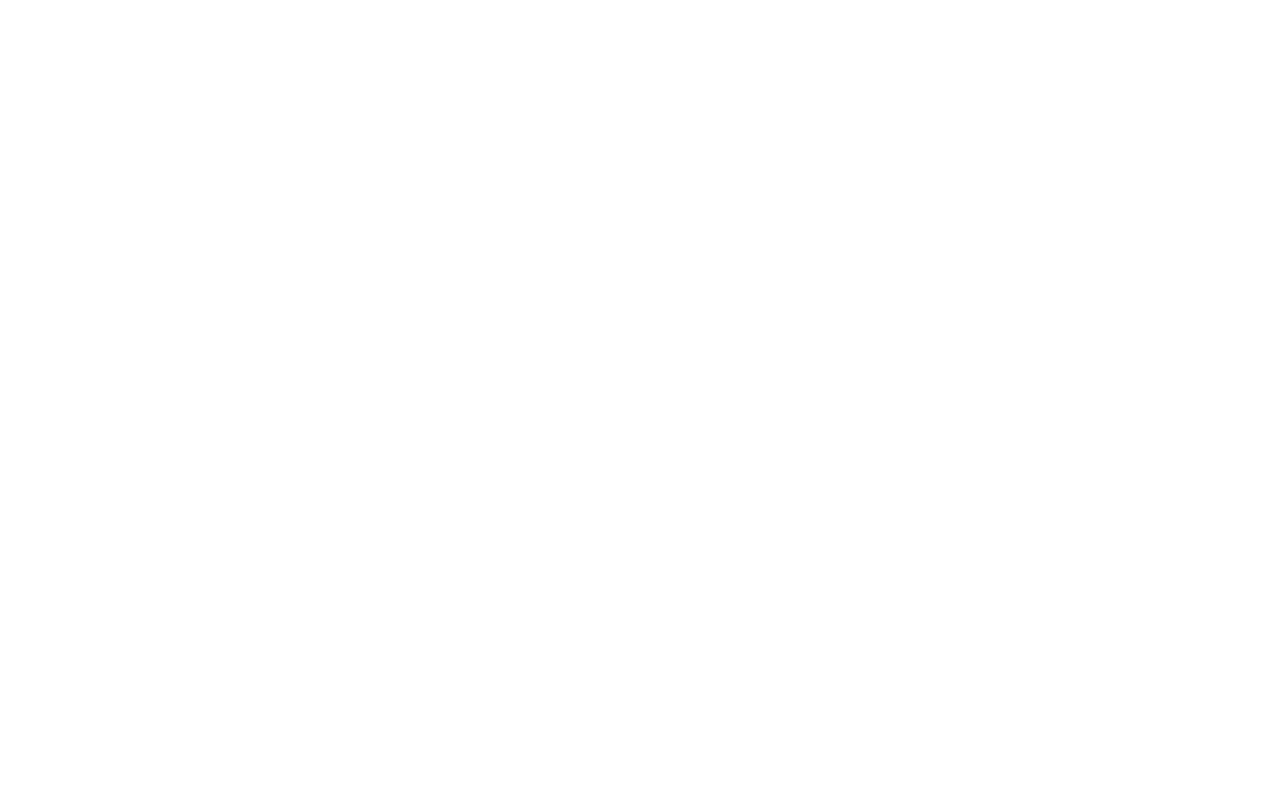
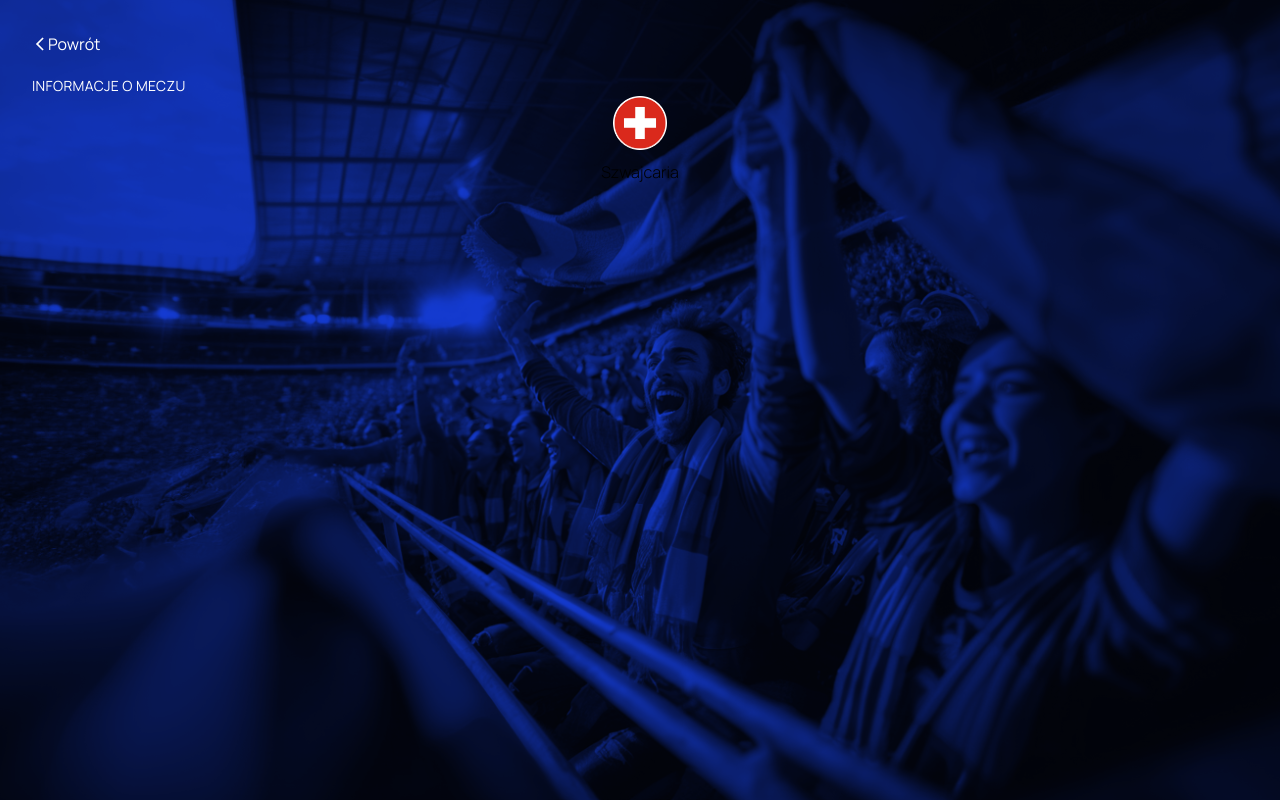
Before and after one commit to KadeoPL/Bet-App, a React (Vite) app: page /MatchInfo in a window 1280 px wide. Before the commit this address had no page. Built offline with nearby package versions, Linux system fonts and the light colour scheme.

Commit message:
add new page

```diff
--- a/src/App.jsx
+++ b/src/App.jsx
@@ -5,6 +5,7 @@
 import Login from './pages/Login';
 import Scoreboard from './pages/Scoreboard';
 import Matches from './pages/Matches';
+import MatchInfo from './pages/MatchInfo';
 
 function App() {
   const { user } = useContext(UserContext);
@@ -16,6 +17,7 @@
         <Route path="/Scoreboard" element={<Scoreboard />} />
         <Route path="/Home" element={<Home />} />
         <Route path="/Matches" element={<Matches />} />
+        <Route path="/MatchInfo" element={<MatchInfo />} />
       </Routes>
     </Router>
   );
--- a/src/pages/Home.jsx
+++ b/src/pages/Home.jsx
@@ -2,10 +2,16 @@
 import { useContext, useEffect, useState} from 'react';
 import { getUserPoints } from '../services/userService';
 import MobileNav from "../components/MobileNav"
+import { useNavigate } from 'react-router-dom';
 
 export default function Home() {
   const { user } = useContext(UserContext);
   const [userPoints, setUserPoints] = useState('');
+  const navigate = useNavigate();
+
+  const handleClick = () => {
+    navigate('/matchinfo');
+  };
 
   useEffect(() => {
     async function fetchData() {
@@ -32,6 +38,7 @@
       <MobileNav />
       <div className='min-h-screen w-full bg-blue bg-bgmain bg-cover bg-blend-multiply bg-top bg-no-repeat bg-fixed p-12 font-manrope '>
         <div className='md:flex md:flex-row md:justify-between'>
+        <button onClick={handleClick}> Przejdz </button>
           <h1 className='text-white font-bold text-5xl'>Witaj, {user.login}!</h1>
           <div className='flex flex-row items-center'>
             <div className='text-white mr-3'>Twoja liczba punktów: </div>
--- /dev/null
+++ b/src/pages/MatchInfo.jsx
@@ -0,0 +1,33 @@
+import { useNavigate } from "react-router-dom"
+import { MdOutlineArrowBackIos } from "react-icons/md";
+import Flag from "../../public/img/flags/Szwajcaria.png"
+
+export default function MatchInfo(matchId) {
+    const navigate = useNavigate();
+
+    const backNavigate = () => {
+        navigate('/matches')
+    }
+
+    return (
+        <>
+            <div className='min-h-screen w-full bg-blue bg-bgmain bg-cover bg-blend-multiply bg-top bg-no-repeat bg-fixed p-8 font-manrope '>
+            <div>
+                <div
+                onClick={backNavigate}
+                className="flex flex-row items-center text-white hover:scale-110">
+                <MdOutlineArrowBackIos /> Powrót</div>
+            </div>
+            <div className="mt-5 text-white uppercase text-sm tracking-wide">Informacje o meczu</div>
+            <div className="flex flex-col items-center">
+                        <div className={`h-14 aspect-square rounded-full`}>
+                            <img src={Flag}></img>
+                        </div>
+                        <div className="mt-2">
+                            <span className='font-light'>Szwajcaria</span>
+                        </div>
+                    </div>
+            </div>
+        </>
+    )
+}
```
